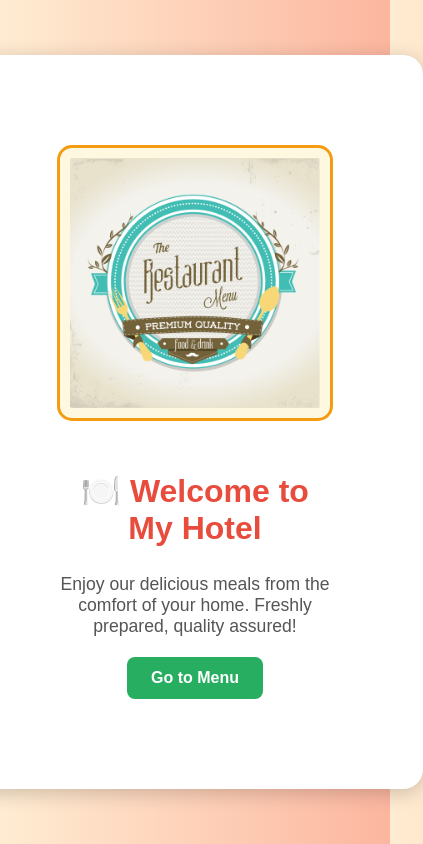
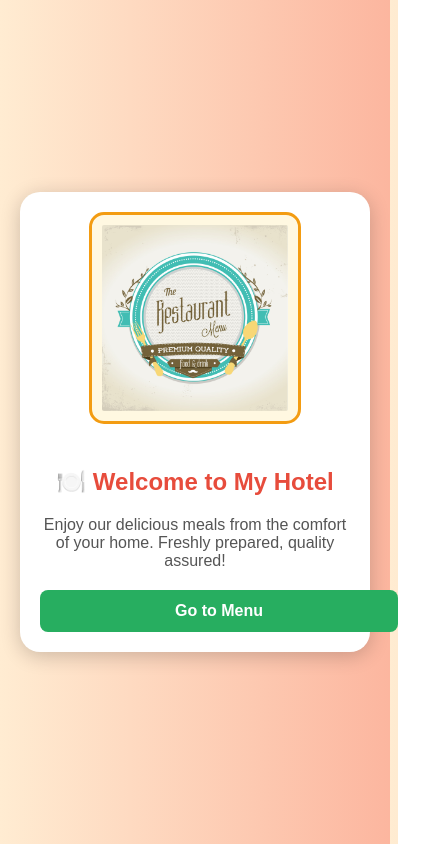
Before and after one commit to Rashmi7228/Menu-project, a plain HTML site: page index.html in a window 390 px wide. Shown: the whole page, 423 px wide, since content can reach past the window. Drawn offline with Linux system fonts and the light colour scheme.

Commit message:
Update index.html

```diff
--- a/index.html
+++ b/index.html
@@ -18,19 +18,23 @@
     display: flex;
     justify-content: center;
     align-items: center;
-    height: 100vh;
+    min-height: 100vh; /* flexible height */
+    padding: 20px;     /* prevents content from touching screen edges */
+    box-sizing: border-box;
   }
 
   .home-content {
     background: #fff;
-    padding: 90px;
+    padding: 5vw; /* responsive padding instead of fixed 90px */
     border-radius: 20px;
     box-shadow: 0 4px 20px rgba(0,0,0,0.2);
     max-width: 500px;
+    width: 100%;  /* makes it shrink on small screens */
   }
 
   .logo {
-    width: 250px;
+    width: 60%; /* scales based on screen size */
+    max-width: 250px;
     height: auto;
     border: 3px solid #f39c12;
     border-radius: 15px;
@@ -40,12 +44,12 @@
   }
 
   h1 {
-    font-size: 2em;
+    font-size: clamp(1.5em, 4vw, 2em); /* auto scales */
     color: #e74c3c;
   }
 
   p {
-    font-size: 1.1em;
+    font-size: clamp(1em, 2.5vw, 1.1em);
     color: #555;
     margin: 20px 0;
   }
@@ -65,6 +69,17 @@
   .order-btn:hover {
     background: #219150;
   }
+
+  /* Extra tweaks for very small screens */
+  @media (max-width: 480px) {
+    .home-content {
+      padding: 20px;
+    }
+    .order-btn {
+      width: 100%;
+      display: block;
+    }
+  }
 </style>
 </head>
 <body>
```
